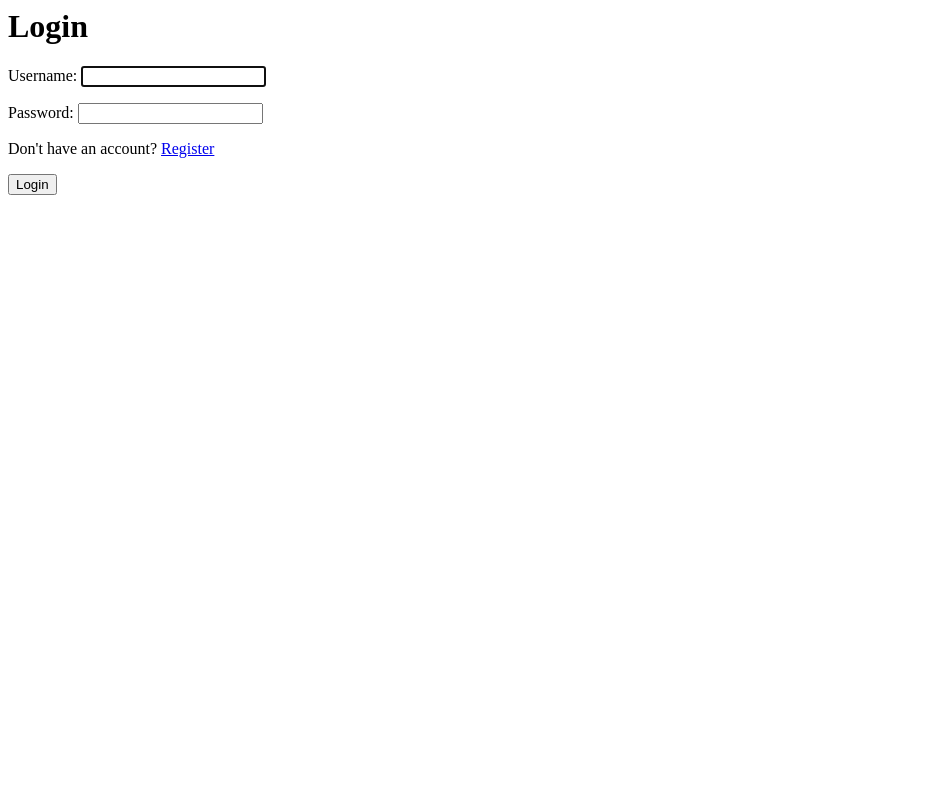
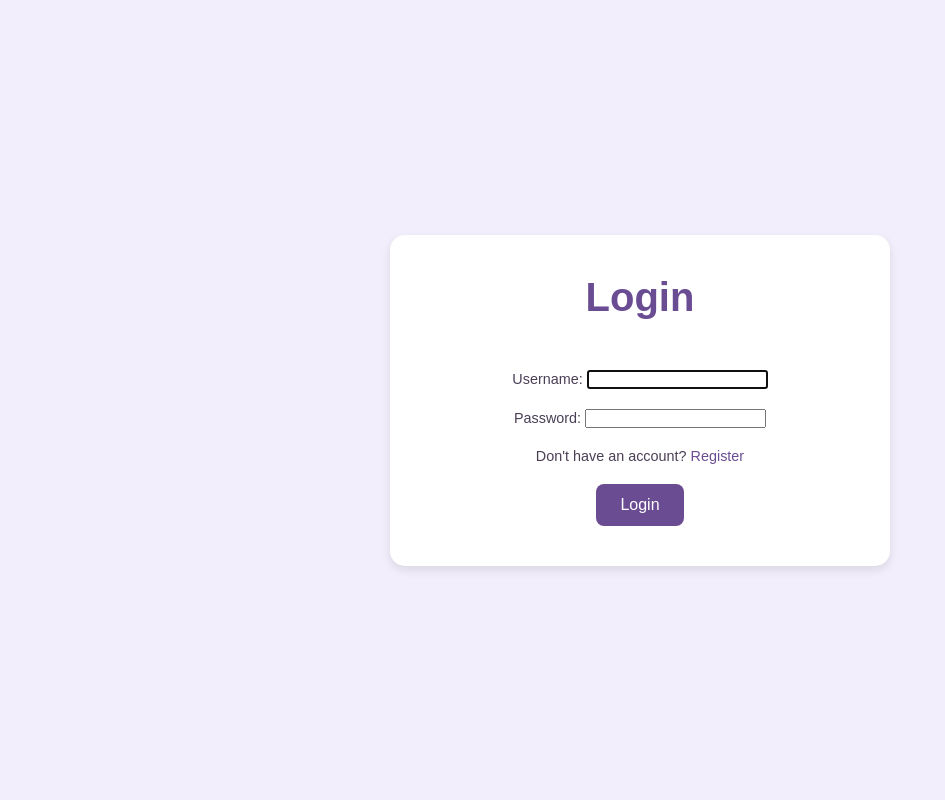
Before and after one commit to KarstenVerherstraeten/DjangoLogin, a Django app: page /accounts/login/ in a window 1280 px wide. Shown: the whole page, without its empty margins (0-945 px from the left). Run offline with Django 5.2, Linux system fonts and the light colour scheme.

Commit message:
Add login page HTML structure and CSS styling

```diff
--- /dev/null
+++ b/login/static/login/login.css
@@ -0,0 +1,76 @@
+/* login.css */
+
+/* General reset */
+* {
+    margin: 0;
+    padding: 0;
+    box-sizing: border-box;
+    font-family: Arial, sans-serif;
+}
+
+/* Background */
+body {
+    display: flex;
+    justify-content: center;
+    align-items: center;
+    height: 100vh;
+    background-color: #f3eefb; /* Light purple background */
+}
+
+/* Container for the login form */
+.container {
+    text-align: center;
+    background-color: #ffffff;
+    border-radius: 15px;
+    box-shadow: 0 4px 10px rgba(0, 0, 0, 0.1);
+    padding: 40px;
+    width: 90%;
+    max-width: 500px;
+}
+
+/* Header styling */
+header h1 {
+    font-size: 2.5rem;
+    color: #6a4c93; /* Light purple */
+    margin-bottom: 1em;
+}
+
+/* Form styling */
+form {
+    display: flex;
+    flex-direction: column;
+    align-items: center;
+}
+
+form p {
+    font-size: 0.9rem;
+    color: #4a3f55;
+    margin: 10px 0;
+}
+
+form a {
+    color: #6a4c93;
+    text-decoration: none;
+    transition: color 0.3s ease;
+}
+
+form a:hover {
+    color: #8e6bb3;
+}
+
+/* Button styling */
+button {
+    font-size: 1rem;
+    color: #ffffff;
+    background-color: #6a4c93; /* Light purple */
+    border: none;
+    border-radius: 8px;
+    padding: 12px 24px;
+    cursor: pointer;
+    transition: background-color 0.3s ease;
+    margin-top: 10px;
+}
+
+button:hover {
+    background-color: #8e6bb3; /* Slightly lighter purple */
+}
--- a/login/templates/registration/login.html
+++ b/login/templates/registration/login.html
@@ -1,7 +1,24 @@
+<!DOCTYPE html>
+<html lang="en">
+<head>
+    <meta charset="UTF-8">
+    <meta name="viewport" content="width=device-width, initial-scale=1.0">
+    <title>Login | DumbSchool</title>
+    {% load static %}
+    <link rel="stylesheet" href="{% static 'login/login.css' %}">
+</head>
+<body>
+    <div class="container">
+        <header>
             <h1>Login</h1>
+        </header>
+
         <form method="post">
             {% csrf_token %}
             {{ form.as_p }}
             <p>Don't have an account? <a href="{% url 'login:register' %}">Register</a></p>
             <button type="submit">Login</button>
         </form>
+    </div>
+</body>
+</html>
```
Lines whose indentation alone changed are shown as unchanged.
